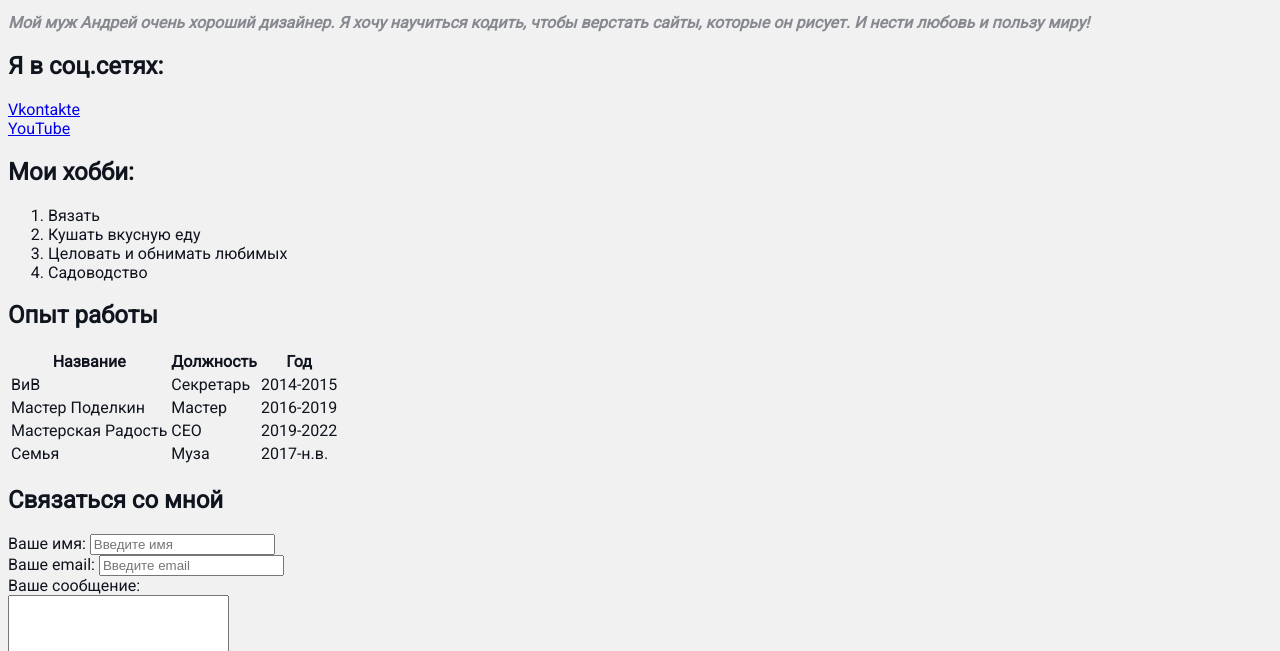
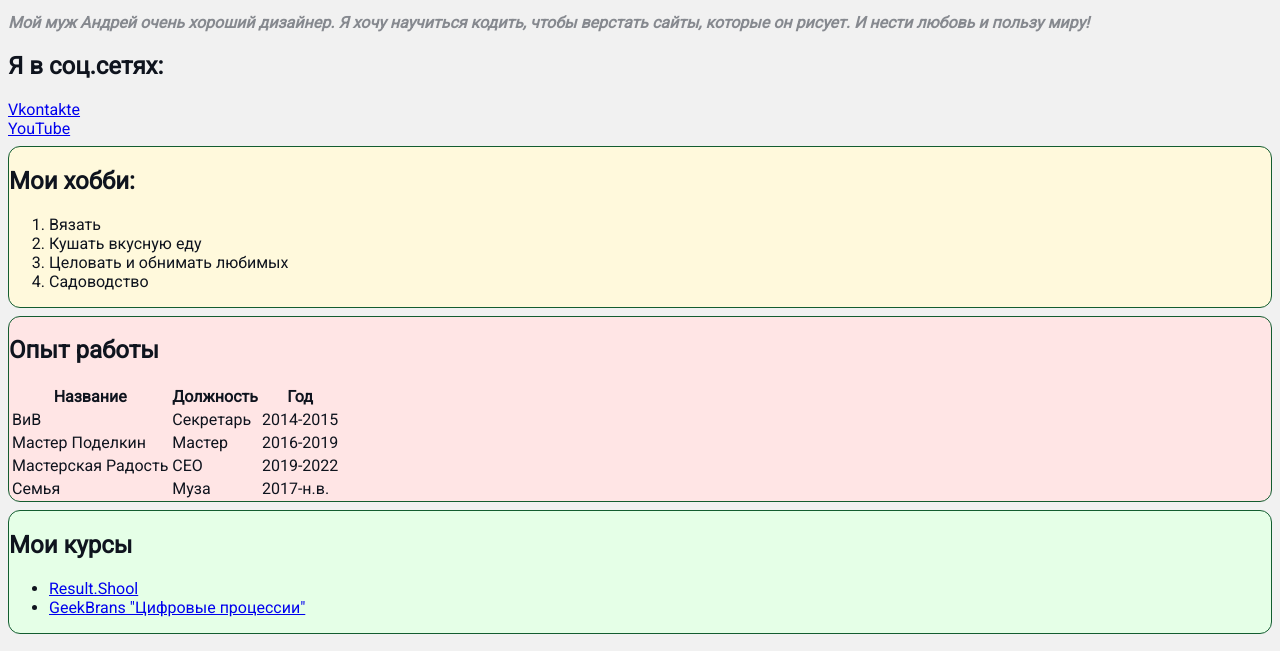
Before and after one commit to OlesyaGuyman/resume, a plain HTML site: page index.html in a window 1280 px wide. Shown: the part 270-921 px from the top of the page. Drawn offline with Linux system fonts and the light colour scheme.

Commit message:
Объединила и раскрасила блоки

```diff
--- a/001_index.css
+++ b/001_index.css
@@ -17,3 +17,21 @@ body {
 .info-text h1{
     font-family: 'Roboto Mono';
 }
+
+.card {
+    border: 1px solid #135d30;
+    border-radius: 12px;
+    margin-top: 8px;
+}
+
+.bg-yellow {
+    background: #fff9dc;
+}
+
+.bg-red {
+    background: #ffe5e5;
+}
+
+.bg-green {
+    background: #e5ffe7;
+}
--- a/index.html
+++ b/index.html
@@ -33,7 +33,8 @@
 
 <a href="https://www.youtube.com/channel/UCNeA06Mhgw1ga64zkiCYDJA" target="_blank">YouTube</a>
 
-<h2>Мои хобби:</h2>
+<div class="card bg-yellow">
+    <h2>Мои хобби:</h2>
 
 <ol>
     <li>Вязать</li>
@@ -41,8 +42,10 @@
     <li>Целовать и обнимать любимых</li>
     <li>Садоводство</li>
 </ol>
+</div>
 
-<h2>Опыт работы</h2>
+<div class="card bg-red">
+    <h2>Опыт работы</h2>
 <table>
     <thead>
         <tr> <!-- строки таблицы -->
@@ -73,6 +76,15 @@
     </tr>
     </tbody>
 </table>
+</div>
+
+<div class="card bg-green">
+    <h2>Мои курсы</h2>
+<ul>
+    <li><a href="https://lk.result.school/teach/control" target="_blank">Result.Shool</a> </li>
+    <li><a href="https://gb.ru/"target="_blank">GeekBrans "Цифровые процессии"</a> </li>
+</ul>
+</div>
 
 <h2>Связаться со мной</h2>
 
```
